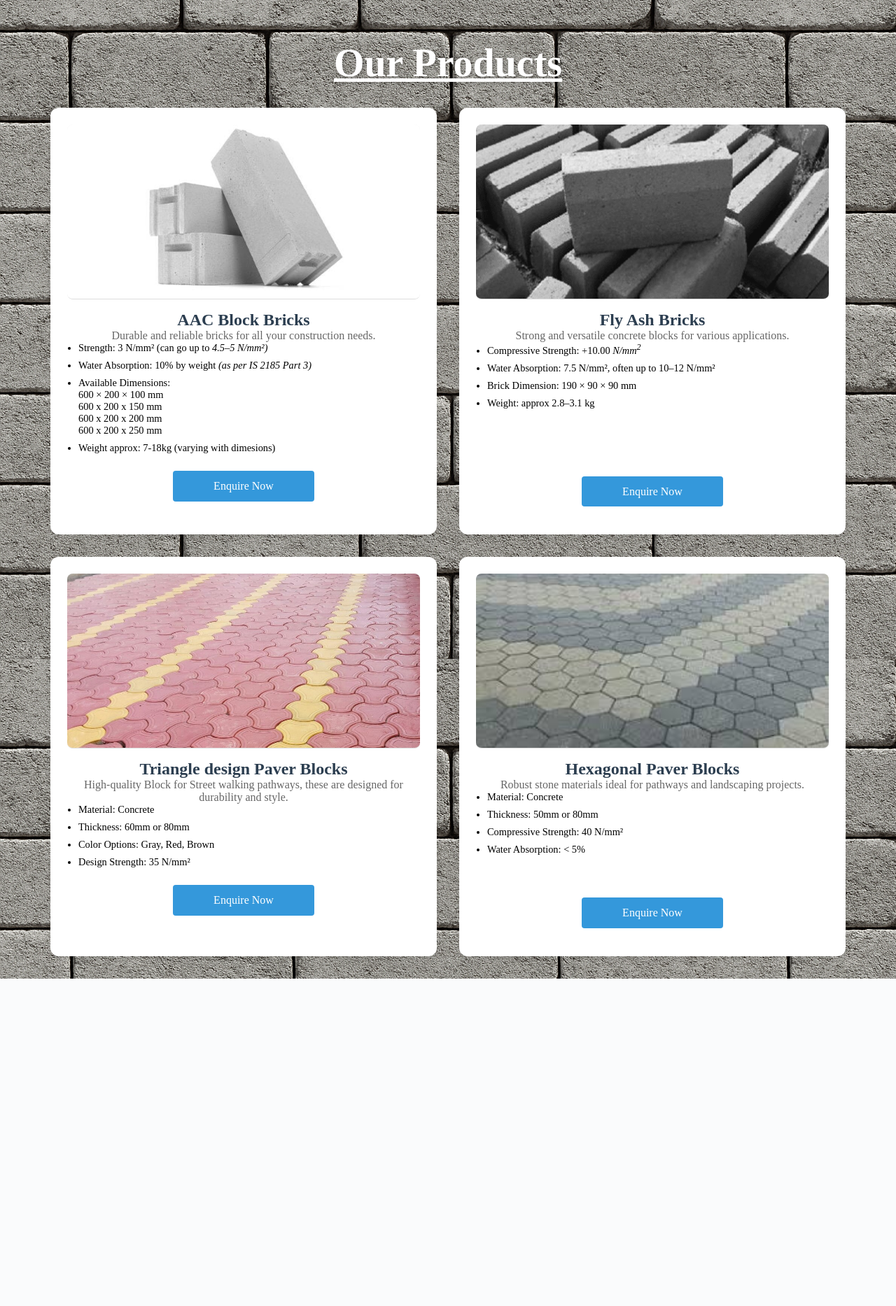
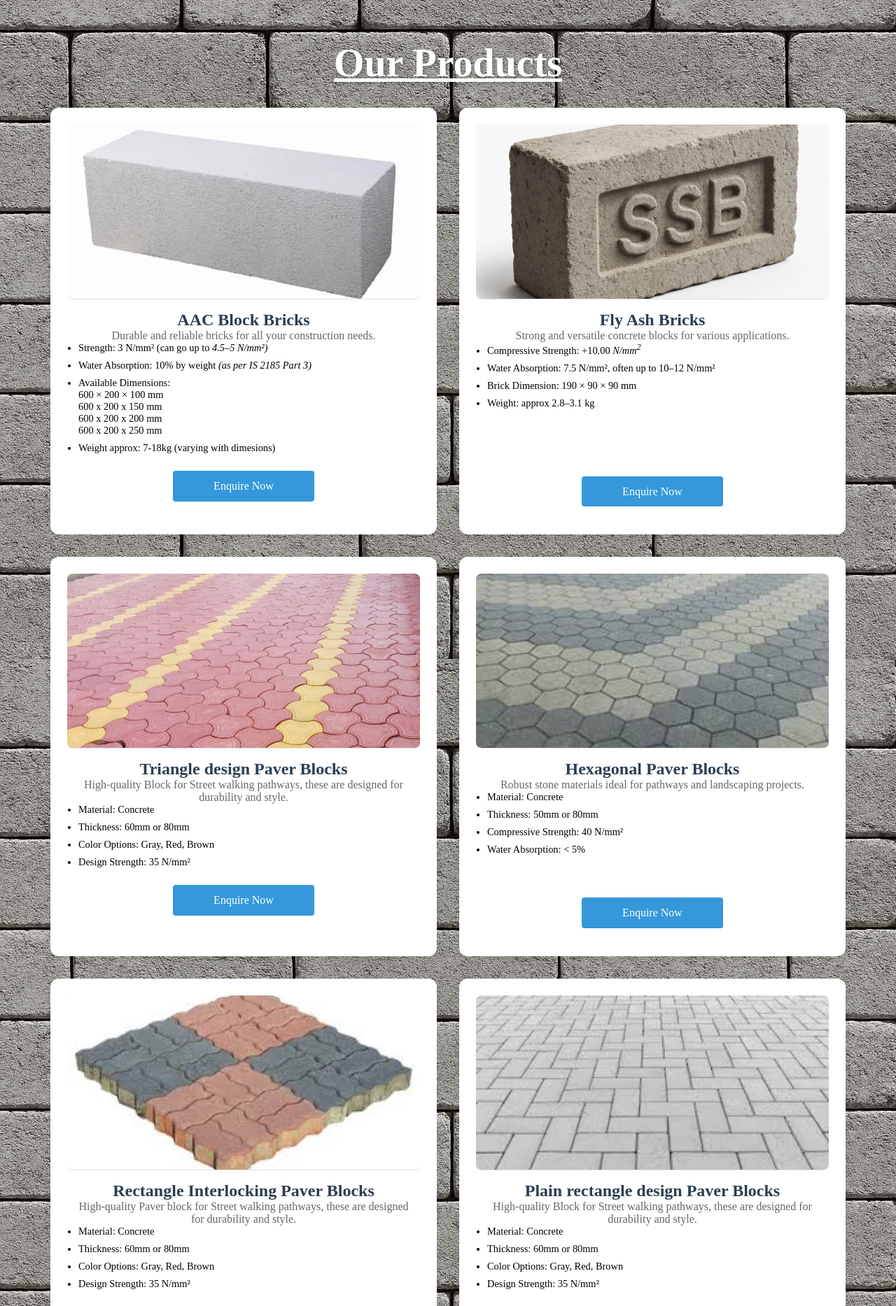
Before and after one commit to HamHam-Friends/ShreeSawariyaBricksAndBlocks, a Flask app: page /product.html in a window 1280 px wide. Shown: the part 82-1949 px from the top of the page at 70% size. Before the commit the page ends 1481 px from the top, so only its background shows below. Run offline with Flask 3, Linux system fonts and the light colour scheme; some web fonts are replaced.

Commit message:
omcar's mistakes are now solved

```diff
--- a/app.py
+++ b/app.py
@@ -47,8 +47,8 @@ def contact():
         if sheet:
             try:
                 sheet.append_row([full_name, contact_number, email, message, timestamp])
-                flash("✅ Message received. We'll contact you soon.")
                 return redirect(url_for("product"))
+
             except Exception as e:
                 logging.error(f"[❌ ERROR] Could not write to sheet: {e}")
                 flash("Something went wrong. Try again later.")
--- a/static/Product.css
+++ b/static/Product.css
@@ -119,11 +119,11 @@
 
 .modal-close {
     position: absolute;
-    top: 10px;
-    right: 10px;
+    top: 8px;
+    right: 25px;
     background: none;
     border: none;
-    font-size: 1.5rem;
+    font-size: 3.5rem;
     cursor: pointer;
     color: #7f8c8d;
 }
--- a/static/styles.css
+++ b/static/styles.css
@@ -36,7 +36,6 @@ body {
 
 .logo {
     font-size: 1.5rem;
-    font-weight: bold;
     margin-top: 0%;
     margin-left: 10%;
 }
--- a/templates/product.html
+++ b/templates/product.html
@@ -49,7 +49,7 @@
         <div class="product-grid">
 
             <div class="product-card">
-                <img src="../static/imgs/AAC Block.jpg" alt="AAC Block" />
+                <img src="../static\imgs\AACblock.webp" alt="AAC Block" />
                 <h2>AAC Block Bricks</h2>
                 <p>Durable and reliable bricks for all your construction needs.</p>
                 <ul>
@@ -100,11 +100,65 @@
                 <button class="enquiry-btn" data-modal="modal-4">Enquire Now</button>
             </div>
 
+            <div class="product-card">
+                <img src="../static/imgs/interlocking paver.jpeg" alt="rectangle interlocking paver blocks in tan color arranged in geometric patterns" />
+                <h2>Rectangle Interlocking Paver Blocks</h2>
+                <p>High-quality Paver block for Street walking pathways, these are designed for durability and style.</p>
+                <ul>
+                    <li align="left">Material: Concrete</li>
+                    <li align="left">Thickness: 60mm or 80mm</li>
+                    <li align="left">Color Options: Gray, Red, Brown</li>
+                    <li align="left">Design Strength: 35 N/mm²</li>
+                </ul>
+                <button class="enquiry-btn" data-modal="modal-5">Enquire Now</button>
+            </div>
+
+            <div class="product-card">
+                <img src="../static/imgs/rectangle paver.jpeg" alt="Triangle shaped paver blocks in tan color arranged in geometric patterns" />
+                <h2>Plain rectangle design Paver Blocks</h2>
+                <p>High-quality Block for Street walking pathways, these are designed for durability and style.</p>
+                <ul>
+                    <li align="left">Material: Concrete</li>
+                    <li align="left">Thickness: 60mm or 80mm</li>
+                    <li align="left">Color Options: Gray, Red, Brown</li>
+                    <li align="left">Design Strength: 35 N/mm²</li>
+                </ul>
+                <button class="enquiry-btn" data-modal="modal-6">Enquire Now</button>
+            </div>
+
+            <div class="product-card">
+                <img src="../static/imgs/Traingle blocks.jpg" alt="Triangle shaped paver blocks in tan color arranged in geometric patterns" />
+                <h2>Triangle design Paver Blocks</h2>
+                <p>High-quality Block for Street walking pathways, these are designed for durability and style.</p>
+                <ul>
+                    <li align="left">Material: Concrete</li>
+                    <li align="left">Thickness: 60mm or 80mm</li>
+                    <li align="left">Color Options: Gray, Red, Brown</li>
+                    <li align="left">Design Strength: 35 N/mm²</li>
+                </ul>
+                <button class="enquiry-btn" data-modal="modal-7">Enquire Now</button>
+            </div>
+
+            <div class="product-card">
+                <img src="../static/imgs/Traingle blocks.jpg" alt="Triangle shaped paver blocks in tan color arranged in geometric patterns" />
+                <h2>Triangle design Paver Blocks</h2>
+                <p>High-quality Block for Street walking pathways, these are designed for durability and style.</p>
+                <ul>
+                    <li align="left">Material: Concrete</li>
+                    <li align="left">Thickness: 60mm or 80mm</li>
+                    <li align="left">Color Options: Gray, Red, Brown</li>
+                    <li align="left">Design Strength: 35 N/mm²</li>
+                </ul>
+                <button class="enquiry-btn" data-modal="modal-8">Enquire Now</button>
+            </div>
+
+
+
             <!-- Modal templates -->
             <div id="modal-1" class="modal-overlay">
                 <div class="modal-content">
                     <button class=" modal-close">&times;</button>
-                    <h2>Enquire About AAC Blocks</h2>
+                    <h2 style="text-align: center;">Enquire About<br>AAC Blocks</h2>
                     <form class="modal-contact-form" data-product="AAC Block Bricks">
                         <input type="text" name="full_name" placeholder="Full Name" required>
                         <input type="tel" name="contact" placeholder="Contact Number" required>
@@ -119,7 +173,7 @@
             <div id="modal-2" class="modal-overlay">
                 <div class="modal-content">
                     <button class="modal-close">&times;</button>
-                    <h2>Enquire About Fly Ash Bricks</h2>
+                    <h2 style="text-align: center;">Enquire About<br>Fly Ash Bricks</h2>
                     <form class="modal-contact-form" data-product="Fly Ash Bricks">
                         <input type="text" name="full_name" placeholder="Full Name" required>
                         <input type="tel" name="contact" placeholder="Contact Number" required>
@@ -134,7 +188,7 @@
             <div id="modal-3" class="modal-overlay">
                 <div class="modal-content">
                     <button class="modal-close">&times;</button>
-                    <h2>Enquire About Triangle Pavers</h2>
+                    <h2 style="text-align: center;">Enquire About<br>Triangle Pavers</h2>
                     <form class="modal-contact-form" data-product="Triangle Pavers">
                         <input type="text" name="full_name" placeholder="Full Name" required>
                         <input type="tel" name="contact" placeholder="Contact Number" required>
@@ -149,7 +203,7 @@
             <div id="modal-4" class="modal-overlay">
                 <div class="modal-content">
                     <button class="modal-close">&times;</button>
-                    <h2>Enquire About Hexagonal Pavers</h2>
+                    <h2 style="text-align: center;">Enquire About<br>Hexagonal Pavers</h2>
                     <form class="modal-contact-form" data-product="Hexagonal Pavers">
                         <input type="text" name="full_name" placeholder="Full Name" required>
                         <input type="tel" name="contact" placeholder="Contact Number" required>
@@ -160,6 +214,38 @@
                     </form>
                 </div>
             </div>
+        </div>
+
+        <div id="modal-5" class="modal-overlay">
+            <div class="modal-content">
+                <button class="modal-close">&times;</button>
+                <h2 style="text-align: center;">Enquire About<br>Rectangular Interlocking Pavers</h2>
+                <form class="modal-contact-form" data-product="rectangular interlocking Pavers">
+                    <input type="text" name="full_name" placeholder="Full Name" required>
+                    <input type="tel" name="contact" placeholder="Contact Number" required>
+                    <input type="email" name="email" placeholder="Email" required>
+                    <textarea name="message" placeholder="Your message (optional)"></textarea>
+                    <button type="submit">Send Enquiry</button>
+                    <p class="error-msg"></p>
+                </form>
+            </div>
+        </div>
+        </div>
+
+        <div id="modal-6" class="modal-overlay">
+            <div class="modal-content">
+                <button class="modal-close">&times;</button>
+                <h2 style="text-align: center;">Enquire About<br>Plain Rectangular Pavers</h2>
+                <form class="modal-contact-form" data-product="rectangular Pavers">
+                    <input type="text" name="full_name" placeholder="Full Name" required>
+                    <input type="tel" name="contact" placeholder="Contact Number" required>
+                    <input type="email" name="email" placeholder="Email" required>
+                    <textarea name="message" placeholder="Your message (optional)"></textarea>
+                    <button type="submit">Send Enquiry</button>
+                    <p class="error-msg"></p>
+                </form>
+            </div>
+        </div>
         </div>
     </section>
 
```
Also changed, not shown: static/Contact.css (+20 -5 lines), static/about.css (+6 -16 lines), templates/contact.html (+3 -6 lines), static/imgs/AAC Block.jpg (deleted), static/imgs/AACblock.webp (renamed from static/imgs/xtralite.webp), static/imgs/fblogo.png (added), static/imgs/fly ash brick.png, static/imgs/iglogo.png (added), static/imgs/rectangle paver.jpeg (renamed from static/imgs/download.jpeg).
